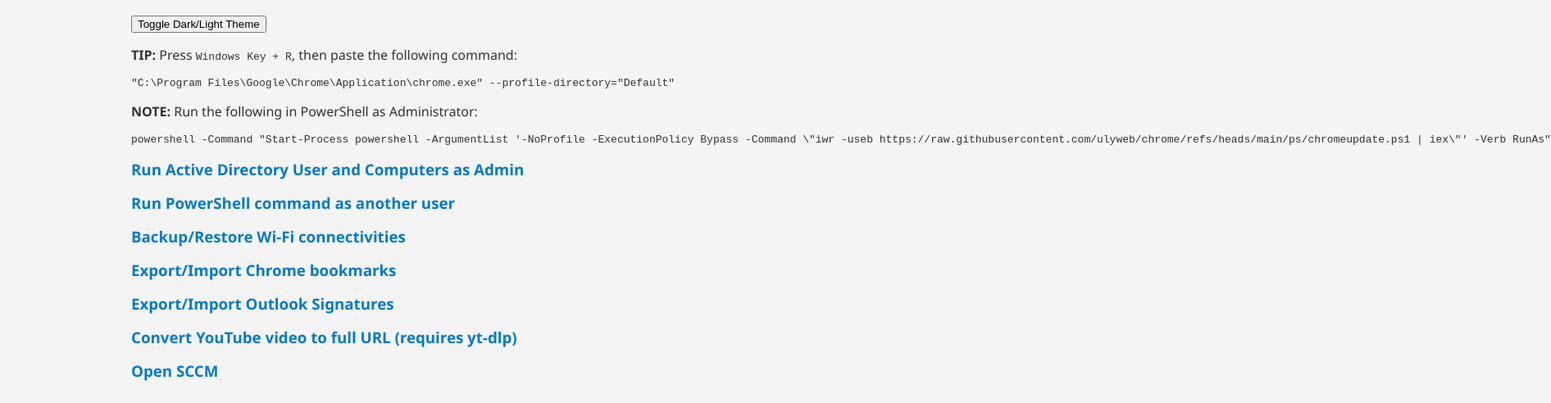
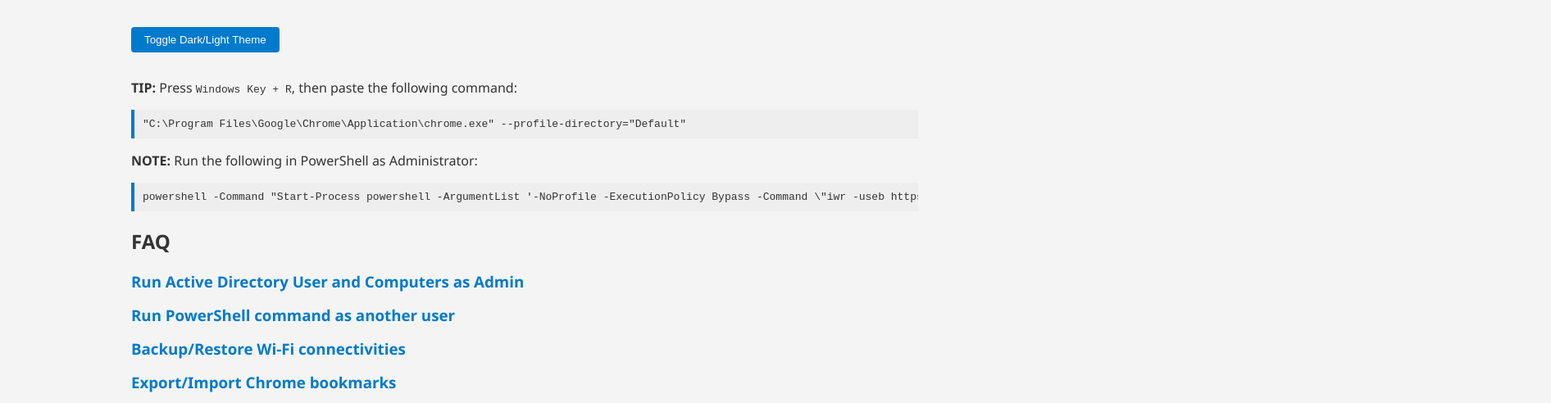
Before and after one commit to ulyweb/chrome, a plain HTML site: page index.html in a window 1280 px wide. Shown: the part 127-619 px from the top of the page at 82% size, 1892 px wide, since content can reach past the window. Drawn offline with nearby package versions, Linux system fonts and the light colour scheme.

Commit message:
Update index.html

```diff
--- a/index.html
+++ b/index.html
@@ -33,7 +33,10 @@
       margin: auto;
       padding: 20px;
     }
-   : pointer;
+    button.theme-toggle {
+      margin: 1rem 0;
+      padding: 0.5rem 1rem;
+      cursor: pointer;
       background: #007acc;
       color: white;
       border: none;
@@ -78,7 +81,7 @@
 <body>
   <header>
     <h1>
-      <img src="https://github.com/ulyweb/chrome/blob/b73cc833d1c97d393c41bffd769ea953241f5874/assets/ChromeFolder.png" width="48" height="48">
+      <img src="https://raw.githubusercontent.com/ulyweb/chrome/main/assets/ChromeFolder.png" width="48" height="48" alt="Chrome Logo">
       Chrome Browser Tools
     </h1>
   </header>
@@ -86,8 +89,6 @@
   <div class="container" data-aos="fade-up">
     <button class="theme-toggle" onclick="toggleTheme()">Toggle Dark/Light Theme</button>
 
-    <!-- BEGIN: Markdown Content -->
-    <!-- You can paste your converted HTML content here or use a static site generator -->
     <p><strong>TIP:</strong> Press <kbd>Windows Key + R</kbd>, then paste the following command:</p>
     <pre>"C:\Program Files\Google\Chrome\Application\chrome.exe" --profile-directory="Default"</pre>
 
@@ -95,6 +96,8 @@
     <pre>powershell -Command "Start-Process powershell -ArgumentList '-NoProfile -ExecutionPolicy Bypass -Command \"iwr -useb https://raw.githubusercontent.com/ulyweb/chrome/refs/heads/main/ps/chromeupdate.ps1 | iex\"' -Verb RunAs"</pre>
 
     <div class="faq">
+      <h2>FAQ</h2>
+
       <h3 onclick="toggleFAQ(this)">Run Active Directory User and Computers as Admin</h3>
       <div class="faq-content">
         <pre>powershell -Command "Start-Process powershell -ArgumentList '-NoProfile -ExecutionPolicy Bypass -Command \"iwr -useb https://raw.githubusercontent.com/ulyweb/chrome/refs/heads/main/ps/AD_as_A_Account.ps1 | iex\"' -Verb RunAs"</pre>
@@ -130,7 +133,6 @@
         <pre>powershell -Command "Start-Process powershell -ArgumentList '-NoProfile -ExecutionPolicy Bypass -Command \"iwr -useb https://raw.githubusercontent.com/ulyweb/chrome/refs/heads/main/ps/sccm.ps1 | iex\"' -Verb RunAs"</pre>
       </div>
     </div>
-    <!-- END: Markdown Content -->
   </div>
 
   <footer>
```
